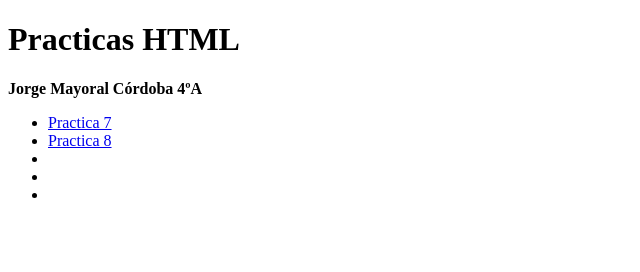
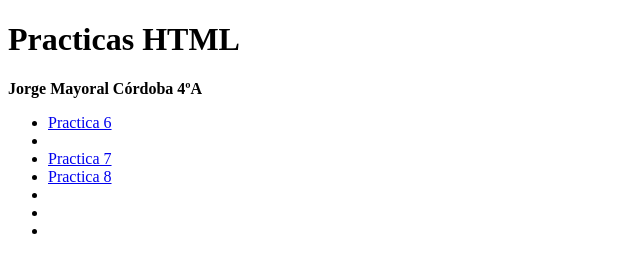
Before and after one commit to MayoGod/MayoGod.github.io, a plain HTML site: page index.html in a window 1280 px wide. Shown: the whole page, without its empty margins (0-640 px from the left). Drawn offline with Linux system fonts and the light colour scheme.

Commit message:
Update index.html

```diff
--- a/index.html
+++ b/index.html
@@ -11,6 +11,7 @@
  <p><strong>Jorge Mayoral Córdoba 4ºA</strong></p>
 
  <ul>
+   <li><a href="p6.html">Practica 6</a><li>
    <li><a href="p7.html">Practica 7</a></li>
    <li><a href="p8.html">Practica 8</a></li>
    <li></li>
```
